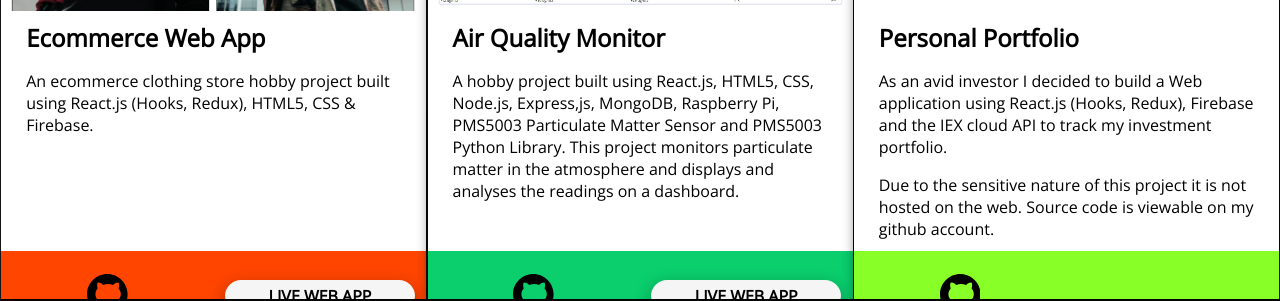
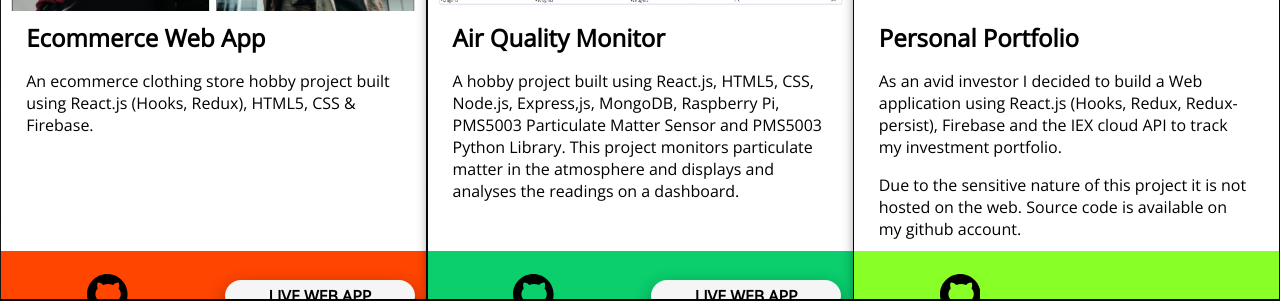
Before and after one commit to CalumBradbury24/Portfolio, a React (Create React App) app: page /projects in a window 1280 px wide. Shown: the part 459-760 px from the top of the page. Built offline with nearby package versions, Linux system fonts and the light colour scheme.

Commit message:
some text changes

```diff
--- a/src/Components/Portfolio/Stock-tracker/Stock-tracker.jsx
+++ b/src/Components/Portfolio/Stock-tracker/Stock-tracker.jsx
@@ -11,8 +11,8 @@ const StockTracker = () => {
       </video>
       <div className="text-container">
         <h2 className="card-title">Personal Portfolio</h2>
-        <p>As an avid investor I decided to build a Web application using React.js (Hooks, Redux), Firebase and the IEX cloud API to track my investment portfolio.</p>
-        <p>Due to the sensitive nature of this project it is not hosted on the web. Source code is viewable on my github account.</p>
+        <p>As an avid investor I decided to build a Web application using React.js (Hooks, Redux, Redux-persist), Firebase and the IEX cloud API to track my investment portfolio.</p>
+        <p>Due to the sensitive nature of this project it is not hosted on the web. Source code is available on my github account.</p>
       </div>
       <div className="links" id='stocks'>
         <div className="link-item">
```
